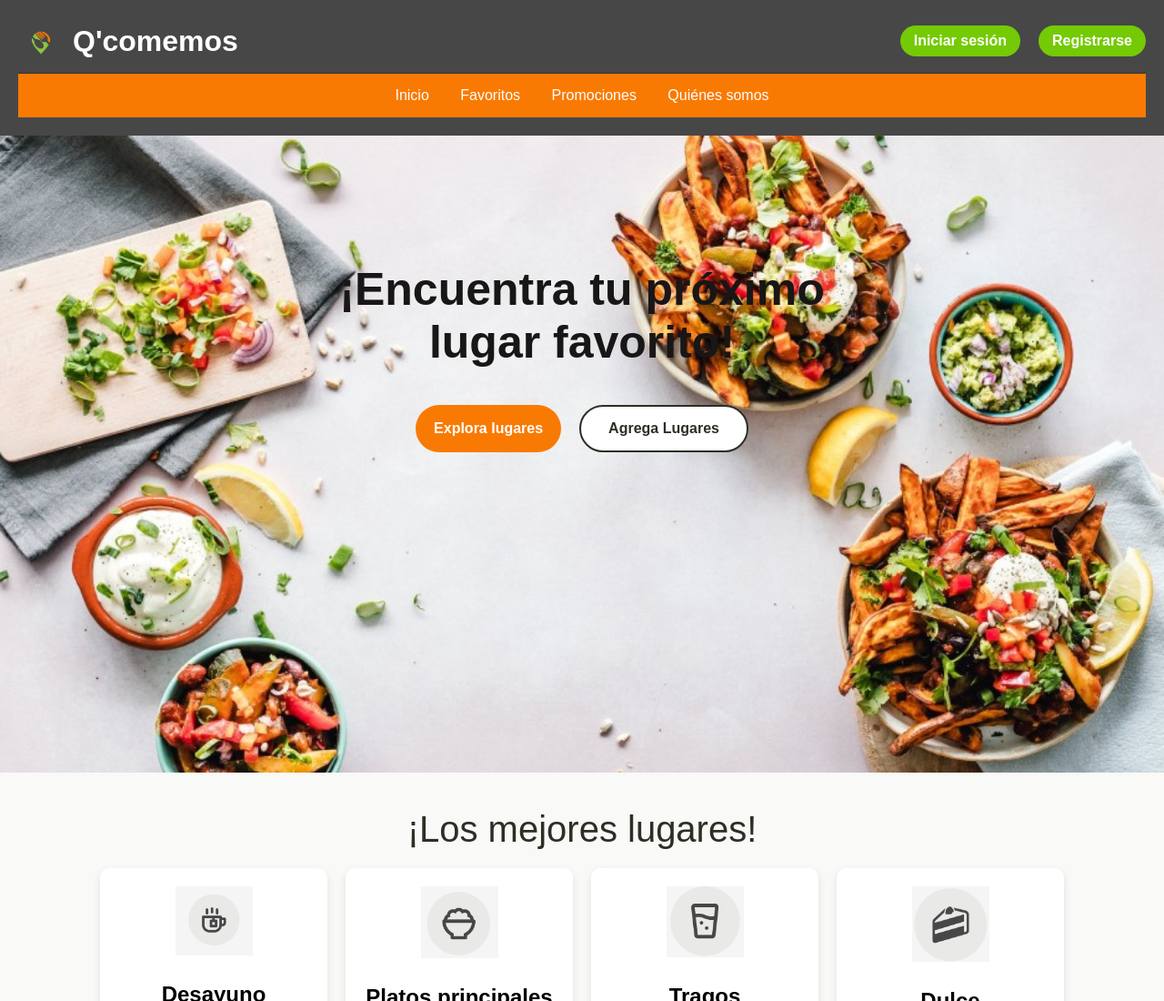
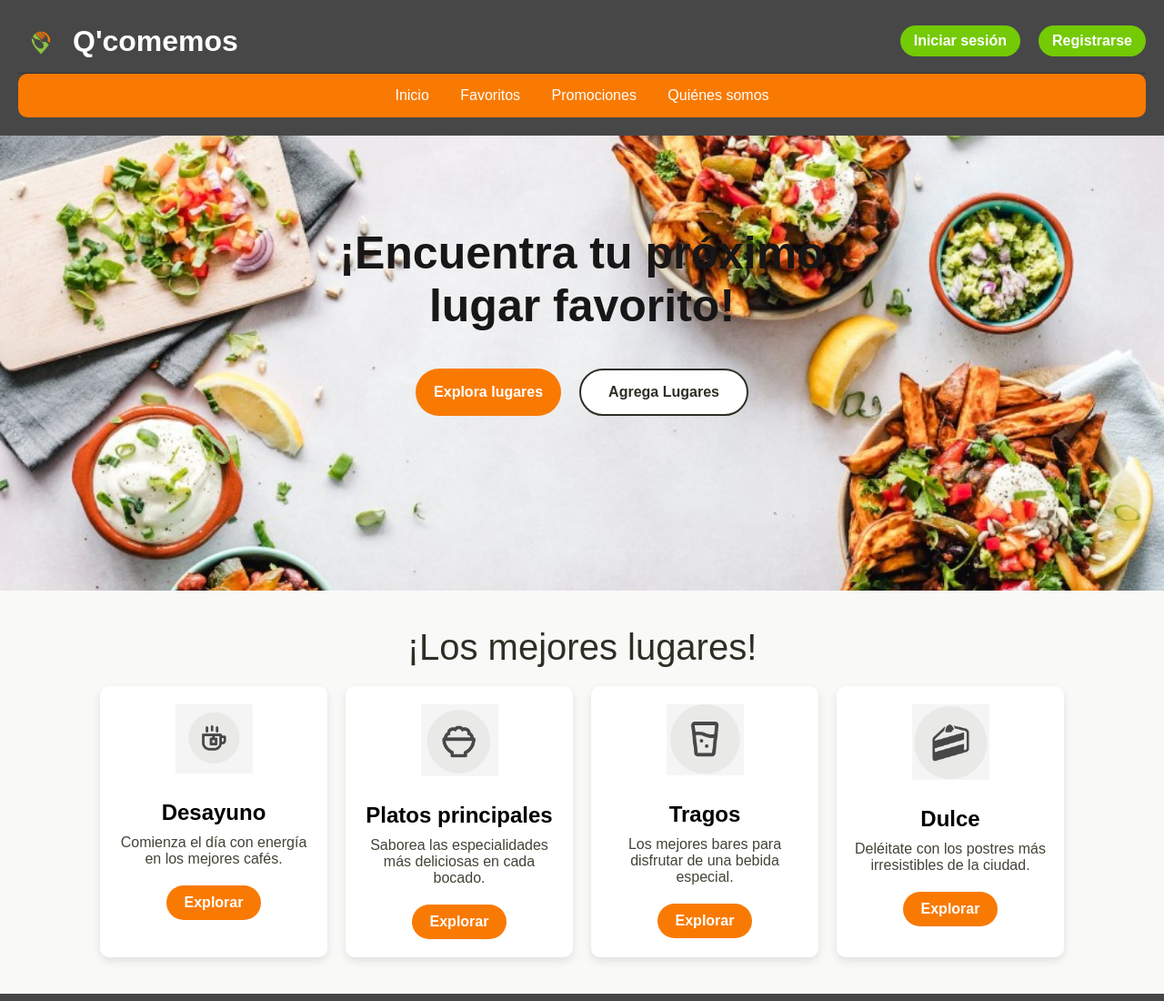
Before and after one commit to lucasgodina/qcomemos-app, a plain HTML site: page frontend/home.html in a window 1280 px wide. Shown: the top 1100 px of the page at 91% size. Drawn offline with Linux system fonts and the light colour scheme.

Commit message:
Update home.css

```diff
--- a/frontend/assets/css/home.css
+++ b/frontend/assets/css/home.css
@@ -73,6 +73,7 @@ body {
     text-align: center;
     padding: 15px 0;
     background-color: #F97A03;
+    border-radius: 10px;
 }
 
 .nav-link {
@@ -90,7 +91,7 @@ body {
 .hero {
     position: relative;
     width: 100%;
-    height: 700px;
+    height: 500px;
 }
 
 .hero-image {
@@ -125,6 +126,10 @@ body {
     font-size: 16px;
     font-weight: bold;
     cursor: pointer;
+}
+
+.explore-button:hover {
+    background-color: #8dc540;
 }
 
 .explore-button {
```
